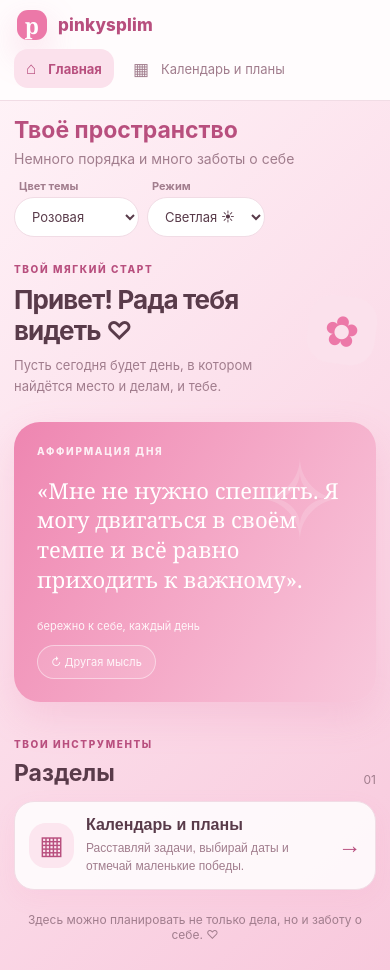
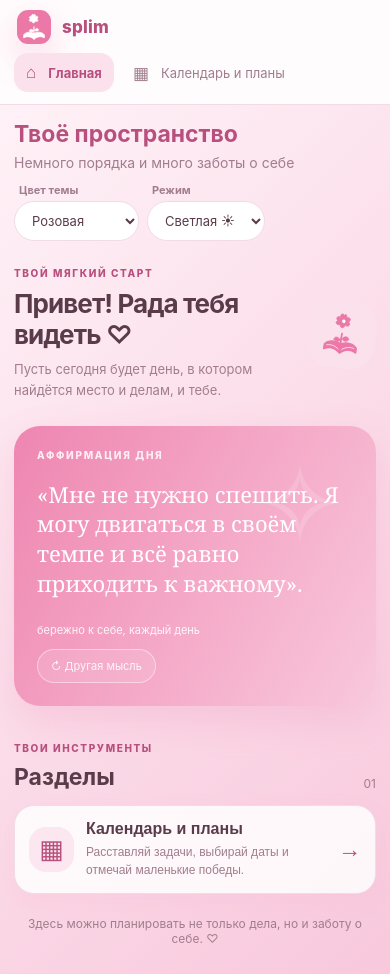
Before and after one commit to hiilwss/splim, a plain HTML site: page index.html in a window 390 px wide. Drawn offline with Linux system fonts and the light colour scheme.

Commit message:
Add theme-aware notebook flower branding and rename site label to splim

```diff
--- a/index.html
+++ b/index.html
@@ -3,7 +3,7 @@
 <head>
 <meta charset="UTF-8">
 <meta name="viewport" content="width=device-width, initial-scale=1.0">
-<title>Розовый планер</title>
+<title>splim</title>
 <style>
 :root{--pink:#ec78a8;--pink2:#f8c8dc;--pale:#fff5f9;--ink:#593b4a;--muted:#a17d8d;--line:#f1dce5;--white:#fff;--bg1:#fff5f9;--bg2:#fde7f0;--panel:#ffffffd9;--cell:#fffafd;--accentText:#b84f7e}
 :root[data-theme="peach"]{--pink:#e99a72;--pink2:#f6d2bd;--pale:#fff7f1;--ink:#654739;--muted:#a88978;--line:#f1dfd4;--bg1:#fff7f1;--bg2:#fce7d8;--accentText:#bd704c}
@@ -73,7 +73,14 @@ body[data-mode="dark"] h1{color:var(--pink2)}
 @media(max-width:760px){.top{flex-direction:column}.top-actions{width:100%;justify-content:flex-start}.theme-control select{max-width:145px}}
 
 
-/* Pinkysplim home and navigation */
+/* splim notebook-flower identity */
+.splim-symbol{display:block;width:100%;height:100%;overflow:visible;color:currentColor}
+.splash-mark,.brand-mark{background:color-mix(in srgb,var(--pink2) 55%,var(--white));color:var(--pink);padding:7px}
+.splash-mark{width:94px;height:94px;border-radius:28px}
+.brand-mark{width:42px;height:42px;border-radius:14px;padding:4px;flex:0 0 42px}
+.welcome-flower{color:var(--pink);padding:12px}
+.welcome-flower .splim-symbol{width:100%;height:100%}
+/* splim home and navigation */
 body{padding:0}
 .splash{position:fixed;inset:0;z-index:1000;display:flex;flex-direction:column;align-items:center;justify-content:center;background:linear-gradient(145deg,var(--pale),var(--pink2));transition:opacity .45s ease,visibility .45s ease}
 .splash.is-hidden{opacity:0;visibility:hidden;pointer-events:none}
@@ -123,16 +130,16 @@ body.ready .app-shell{opacity:1}
 body[data-mode="dark"] .sidebar{background:#211d27;border-color:#403644}
 body[data-mode="dark"] .side-link.active{background:#493444;color:var(--pink2)}
 body[data-mode="dark"] .sidebar-note,body[data-mode="dark"] .section-card{background:#292430;border-color:#403644}
-body[data-mode="dark"] .welcome-flower,body[data-mode="dark"] .section-card-icon{background:#493444}
+body[data-mode="dark"] .welcome-flower,body[data-mode="dark"] .section-card-icon{background:#493444;color:var(--pink2)}
 body[data-mode="dark"] .welcome-row h2,body[data-mode="dark"] .section-heading h2{color:var(--ink)}
 body[data-mode="dark"] .splash{background:linear-gradient(145deg,#24202b,#392b3b)}
 body[data-mode="dark"] .splash-name{color:var(--pink2)}
-body[data-mode="dark"] .splash-mark{color:#fff}
+body[data-mode="dark"] .splash-mark,body[data-mode="dark"] .brand-mark{background:#493444;color:var(--pink2)}
 body[data-page="home"] #todayBtn{display:none}
 @media(max-width:820px){
  .app-shell{grid-template-columns:1fr;grid-template-rows:auto 1fr}
  .sidebar{position:sticky;z-index:20;top:0;height:auto;padding:10px 14px;border-right:0;border-bottom:1px solid var(--line);display:block}
- .brand{padding:0 3px 9px;font-size:17px}.brand-mark{width:30px;height:30px;border-radius:11px;font-size:22px}
+ .brand{padding:0 3px 9px;font-size:17px}.brand-mark{width:34px;height:34px;flex-basis:34px;border-radius:11px;padding:3px}
  .sidebar-caption,.sidebar-note{display:none}
  .side-nav{display:flex;gap:7px;overflow-x:auto;padding-bottom:2px}
  .side-link{width:auto;white-space:nowrap;padding:9px 12px;font-size:13px}
@@ -152,12 +159,34 @@ body[data-page="home"] #todayBtn{display:none}
 </style>
 </head>
 <body>
-<div class="splash" id="splashScreen" aria-label="Загрузка Pinkysplim">
-  <div class="splash-mark">p</div><div class="splash-name">pinkysplim</div><div class="splash-dots"><i></i><i></i><i></i></div>
+<div class="splash" id="splashScreen" aria-label="Загрузка splim">
+  <div class="splash-mark"><svg class="splim-symbol" viewBox="0 0 100 100" role="img" aria-label="Цветочек из блокнота" xmlns="http://www.w3.org/2000/svg">
+  <g fill="none" stroke="currentColor" stroke-linecap="round" stroke-linejoin="round">
+    <path d="M50 49 C49 59 49 64 50 71" stroke-width="4"/>
+    <path d="M49 64 C40 55 34 58 33 65 C40 69 46 68 49 64Z" fill="currentColor" stroke-width="1.5"/>
+    <path d="M51 61 C58 52 66 54 67 61 C62 67 56 67 51 61Z" fill="currentColor" stroke-width="1.5"/>
+    <path d="M50 73 C37 65 20 68 13 78 L13 89 C25 82 39 84 50 94 C61 84 75 82 87 89 L87 78 C80 68 63 65 50 73Z" fill="currentColor" stroke-width="2.5"/>
+    <path d="M50 73 L50 94" stroke-width="2.5"/>
+    <path d="M19 79 C29 76 39 79 46 85 M81 79 C71 76 61 79 54 85" stroke="white" stroke-opacity=".75" stroke-width="2"/>
+    <path d="M50 8 C46 1 39 6 42 13 C34 9 30 17 37 21 C29 25 35 33 43 29 C43 38 53 38 54 29 C62 34 68 26 61 21 C68 15 62 8 55 13 C57 5 50 2 50 8Z" fill="currentColor" stroke-width="2"/>
+    <circle cx="50" cy="21" r="4" fill="white" stroke="none"/>
+  </g>
+</svg></div><div class="splash-name">splim</div><div class="splash-dots"><i></i><i></i><i></i></div>
 </div>
 <div class="app-shell" id="appShell">
   <aside class="sidebar">
-    <div class="brand"><span class="brand-mark">p</span><span>pinkysplim</span></div>
+    <div class="brand"><span class="brand-mark"><svg class="splim-symbol" viewBox="0 0 100 100" role="img" aria-label="Цветочек из блокнота" xmlns="http://www.w3.org/2000/svg">
+  <g fill="none" stroke="currentColor" stroke-linecap="round" stroke-linejoin="round">
+    <path d="M50 49 C49 59 49 64 50 71" stroke-width="4"/>
+    <path d="M49 64 C40 55 34 58 33 65 C40 69 46 68 49 64Z" fill="currentColor" stroke-width="1.5"/>
+    <path d="M51 61 C58 52 66 54 67 61 C62 67 56 67 51 61Z" fill="currentColor" stroke-width="1.5"/>
+    <path d="M50 73 C37 65 20 68 13 78 L13 89 C25 82 39 84 50 94 C61 84 75 82 87 89 L87 78 C80 68 63 65 50 73Z" fill="currentColor" stroke-width="2.5"/>
+    <path d="M50 73 L50 94" stroke-width="2.5"/>
+    <path d="M19 79 C29 76 39 79 46 85 M81 79 C71 76 61 79 54 85" stroke="white" stroke-opacity=".75" stroke-width="2"/>
+    <path d="M50 8 C46 1 39 6 42 13 C34 9 30 17 37 21 C29 25 35 33 43 29 C43 38 53 38 54 29 C62 34 68 26 61 21 C68 15 62 8 55 13 C57 5 50 2 50 8Z" fill="currentColor" stroke-width="2"/>
+    <circle cx="50" cy="21" r="4" fill="white" stroke="none"/>
+  </g>
+</svg></span><span>splim</span></div>
     <div class="sidebar-caption">ТВОЁ ПРОСТРАНСТВО</div>
     <nav class="side-nav" aria-label="Основная навигация">
       <button class="side-link active" data-page="home"><span class="side-icon">⌂</span><span>Главная</span></button>
@@ -178,7 +207,18 @@ body[data-page="home"] #todayBtn{display:none}
       </div>
     </header>
     <section class="page home-page" id="homePage">
-      <div class="welcome-row"><div><div class="eyebrow">ТВОЙ МЯГКИЙ СТАРТ</div><h2>Привет! Рада тебя видеть ♡</h2><p>Пусть сегодня будет день, в котором найдётся место и делам, и тебе.</p></div><div class="welcome-flower">✿</div></div>
+      <div class="welcome-row"><div><div class="eyebrow">ТВОЙ МЯГКИЙ СТАРТ</div><h2>Привет! Рада тебя видеть ♡</h2><p>Пусть сегодня будет день, в котором найдётся место и делам, и тебе.</p></div><div class="welcome-flower"><svg class="splim-symbol" viewBox="0 0 100 100" role="img" aria-label="Цветочек из блокнота" xmlns="http://www.w3.org/2000/svg">
+  <g fill="none" stroke="currentColor" stroke-linecap="round" stroke-linejoin="round">
+    <path d="M50 49 C49 59 49 64 50 71" stroke-width="4"/>
+    <path d="M49 64 C40 55 34 58 33 65 C40 69 46 68 49 64Z" fill="currentColor" stroke-width="1.5"/>
+    <path d="M51 61 C58 52 66 54 67 61 C62 67 56 67 51 61Z" fill="currentColor" stroke-width="1.5"/>
+    <path d="M50 73 C37 65 20 68 13 78 L13 89 C25 82 39 84 50 94 C61 84 75 82 87 89 L87 78 C80 68 63 65 50 73Z" fill="currentColor" stroke-width="2.5"/>
+    <path d="M50 73 L50 94" stroke-width="2.5"/>
+    <path d="M19 79 C29 76 39 79 46 85 M81 79 C71 76 61 79 54 85" stroke="white" stroke-opacity=".75" stroke-width="2"/>
+    <path d="M50 8 C46 1 39 6 42 13 C34 9 30 17 37 21 C29 25 35 33 43 29 C43 38 53 38 54 29 C62 34 68 26 61 21 C68 15 62 8 55 13 C57 5 50 2 50 8Z" fill="currentColor" stroke-width="2"/>
+    <circle cx="50" cy="21" r="4" fill="white" stroke="none"/>
+  </g>
+</svg></div></div>
       <section class="affirmation-card">
         <div class="affirmation-kicker">АФФИРМАЦИЯ ДНЯ</div>
         <div class="affirmation-quote">«Мне не нужно спешить. Я могу двигаться в своём темпе и всё равно приходить к важному».</div>
```
